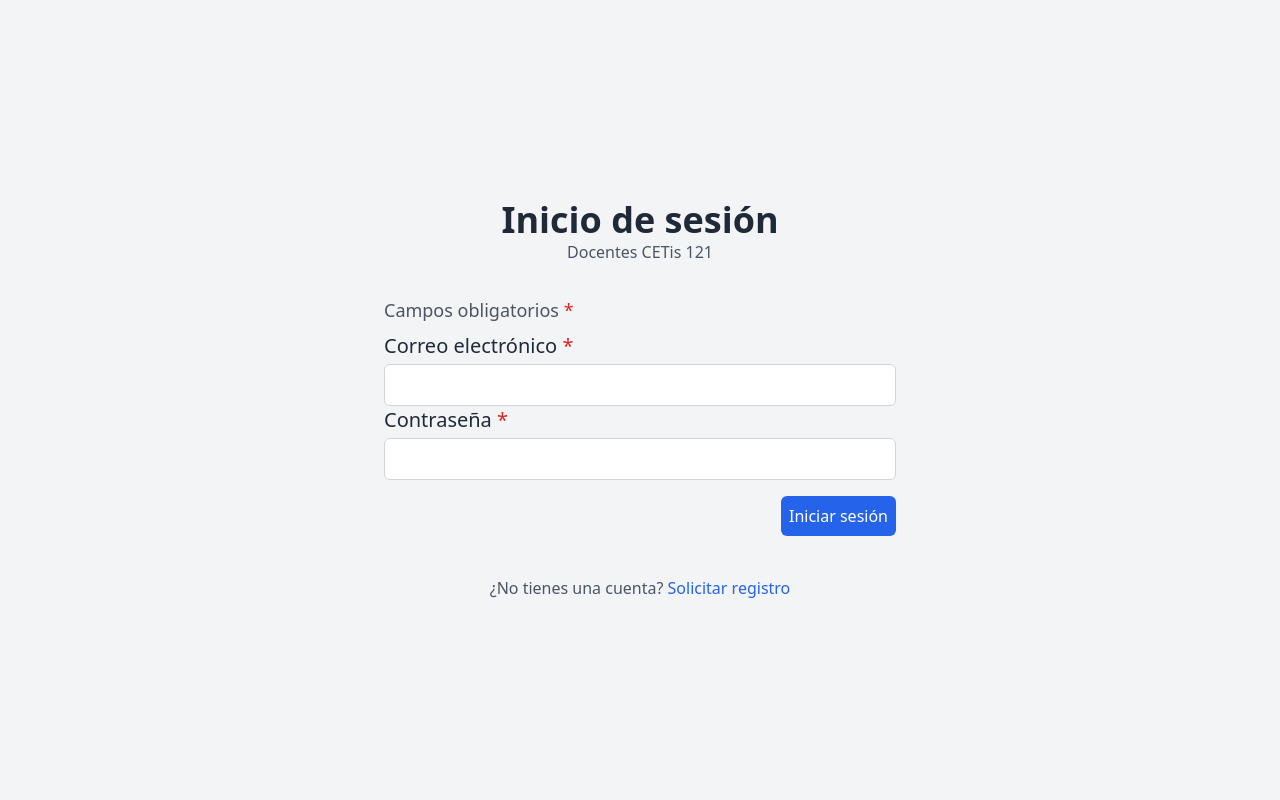
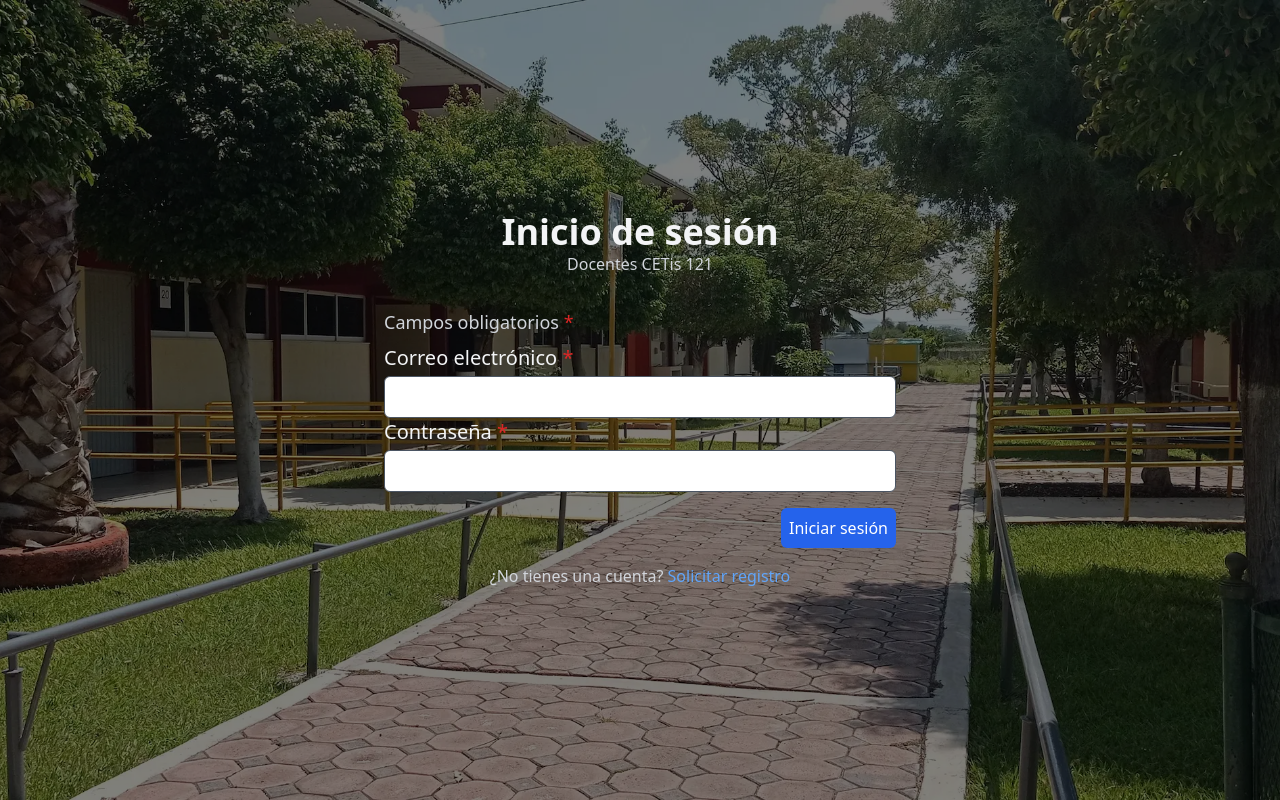
Before and after one commit to armandodev/asisweb, a PHP site: page /login.php in a window 1280 px wide. Run offline with PHP 8.4, Linux system fonts and the light colour scheme; style sheets or scripts are compiled from the project's sources.

Commit message:
Se completaron los estilos del login

```diff
--- a/login.php
+++ b/login.php
@@ -5,18 +5,24 @@
     <meta charset="UTF-8" />
     <meta name="viewport" content="width=device-width, initial-scale=1.0" />
     <title>Inicio de sesión | Docentes CETis 121</title>
-    <!-- TODO: Conseguir un icono valido -->
     <link rel="shortcut icon" href="favicon.ico" type="image/x-icon" />
 
-    <link rel="stylesheet" href="./output.css" />
+    <link rel="stylesheet" href="./css/output.css" />
   </head>
   <body>
-    <main class="flex flex-col min-h-screen p-8 bg-gray-100 text-gray-800">
-      <article class="w-full max-w-5xl m-auto">
-        <section class="flex flex-col gap-4 p-8">
-          <h1 class="text-4xl font-bold text-center text-gray-800 mb-4">
+    <main
+      class="w-full relative text-gray-100 min-h-screen flex flex-col justify-center items-center"
+    >
+      <img
+        class="bg-[#1a1c23] w-full h-full object-cover object-center absolute top-0 left-0 -z-10 filter brightness-50 overflow-hidden"
+        src="./images/banners/banner-1.webp"
+        alt="Banner"
+      />
+      <article class="w-full max-w-5xl m-auto z-10">
+        <section class="flex flex-col gap-4 p-8 w-full">
+          <h1 class="text-4xl font-bold text-center mb-4">
             Inicio de sesión
-            <small class="block text-base font-normal text-gray-600"
+            <small class="block text-base font-normal text-gray-300"
               >Docentes CETis 121</small
             >
           </h1>
@@ -26,7 +32,7 @@
             class="flex flex-col gap-4 w-full max-w-lg m-auto items-end"
           >
             <fieldset class="w-full">
-              <p class="text-lg text-gray-600 mb-2">
+              <p class="text-lg text-gray-300 mb-2">
                 Campos obligatorios <span class="text-red-600">*</span>
               </p>
 
@@ -37,7 +43,7 @@
                   >Correo electrónico <span class="text-red-600">*</span></span
                 >
                 <input
-                  class="p-2 border border-gray-300 rounded-md"
+                  class="p-2 border border-gray-600 rounded-md"
                   type="email"
                   name="email"
                   required
@@ -50,7 +56,7 @@
                   >Contraseña <span class="text-red-600">*</span></span
                 >
                 <input
-                  class="p-2 border border-gray-300 rounded-md"
+                  class="p-2 border border-gray-600 rounded-md"
                   type="password"
                   name="password"
                   required
@@ -66,9 +72,13 @@
             />
           </form>
 
-          <p class="text-center text-gray-600 text-base mt-6">
+          <p class="text-center text-gray-300">
             ¿No tienes una cuenta?
-            <a class="text-blue-600" href="register.php">Solicitar registro</a>
+            <a
+              class="text-blue-400 hover:underline hover:text-blue-300 transition-colors duration-300 ease-in-out"
+              href="./register.php"
+              >Solicitar registro</a
+            >
           </p>
         </section>
       </article>
```
